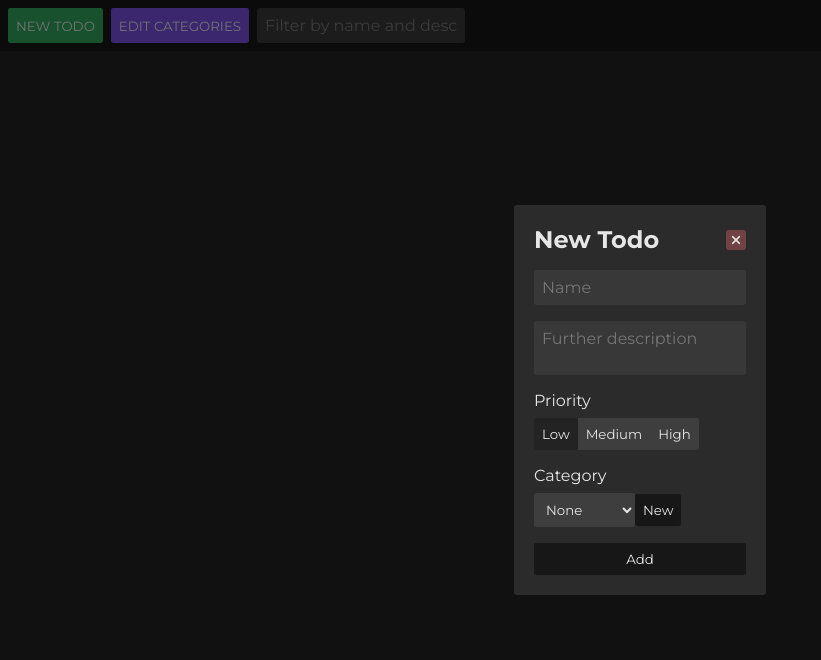
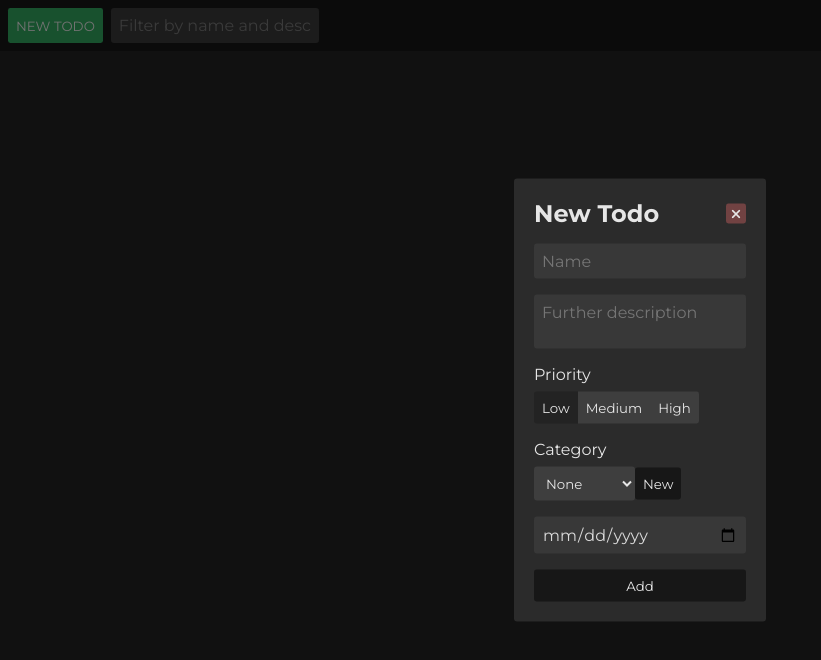
Before and after one commit to SA9102/Productivity-App, a React (Vite) app: page / in a window 1280 px wide. Both pictures are taken after a click on the button "NEW TODO". Shown: the top 660 px of the page, without its empty margins (0-821 px from the left). Built offline with nearby package versions, Linux system fonts and the light colour scheme.

Commit message:
some clean up + edit and delete buttons only appear when hovering over todo item

```diff
--- a/src/App.tsx
+++ b/src/App.tsx
@@ -5,22 +5,12 @@ import TodoList from "./components/TodoList";
 import { v4 as uuidv4 } from "uuid";
 
 import Modal from "react-modal";
+import EditCategoriesButton from "./components/EditCategoriesButton";
+import { modalStyle } from "./utils";
 
 Modal.defaultStyles.overlay.backgroundColor = "rgb(0, 0, 0, 0.5)";
 
-const customStyles = {
-  content: {
-    top: "50%",
-    left: "50%",
-    right: "auto",
-    bottom: "auto",
-    marginRight: "-50%",
-    transform: "translate(-50%, -50%)",
-    backgroundColor: "rgb(43, 43, 43)",
-    borderRadius: "0.2rem",
-    border: "none",
-  },
-};
+const customStyles = modalStyle;
 
 Modal.setAppElement("#root");
 
@@ -36,15 +26,16 @@ const App = () => {
       category: "",
       desc: "",
       priority: 1,
+      startDate: "",
       isEditing: false,
       isDone: false,
       isExpanded: false,
     };
   };
 
-  const [todoList, setTodoList] = useState<TodoItemType[]>([]);
-  const [isCreatingNewTodoItem, setIsCreatingNewTodoItem] = useState(false);
-  const [todoItem, setTodoItem] = useState<TodoItemType>(getEmptyTodoItem());
+  const [todoList, setTodoList] = useState<TodoItemType[]>([]); // The list to todo items that will be displayed
+  const [todoItem, setTodoItem] = useState<TodoItemType>(getEmptyTodoItem()); // The current todo item that is being created
+  // All the list of categories and their colours
   const [categories, setCategories] = useState({
     personal: "#ff0000",
     work: "#00ff00",
@@ -56,38 +47,39 @@ const App = () => {
   const [modalIsOpen, setIsOpen] = useState(false);
   const [filterInput, setFilterInput] = useState("");
 
-  // ---------------------------------
-  function openModal() {
+  // Modal methods
+  const openModal = () => {
     setIsOpen(true);
-  }
+  };
 
-  function afterOpenModal() {
+  const afterOpenModal = () => {
     // references are now sync'd and can be accessed.
     // subtitle.style.color = "#f00";
-  }
+  };
 
-  function closeModal() {
+  const closeModal = () => {
     setTodoItem(getEmptyTodoItem());
     setCategoryInput("");
     setIsCreatingNewCategory(false);
     setIsOpen(false);
-  }
+  };
   // ---------------------------------
 
-  const handleToggleTodoEdit = (id: string, isEditing: boolean) => {
-    let todoListCopy = [...todoList];
-    todoListCopy = todoListCopy.map((item: TodoItemType) => {
-      if (item.id === id) {
-        item.isEditing = isEditing;
-      }
-      return item;
-    });
-  };
+  // Responsible
+  // const handleToggleTodoEdit = (id: string, isEditing: boolean) => {
+  //   let todoListCopy = [...todoList];
+  //   todoListCopy = todoListCopy.map((item: TodoItemType) => {
+  //     if (item.id === id) {
+  //       item.isEditing = isEditing;
+  //     }
+  //     return item;
+  //   });
+  // };
 
+  // When 'Add' is clicked on the modal, a todo item is created.
   const handleAddTodoItem = () => {
     setTodoList([...todoList, todoItem]);
     handleResetTodoItem();
-    // }
   };
 
   const handleResetTodoItem = () => {
@@ -95,15 +87,16 @@ const App = () => {
   };
 
   // Updates a todo item
+  //
   const handleUpdateTodoItem = (id: string, todoItem: TodoItemType) => {
-    let todoListCopy = [...todoList];
-    todoListCopy = todoListCopy.map((item: TodoItemType) => {
+    setTodoList(
+      todoList.map((item: TodoItemType) => {
         if (item.id === id) {
           return todoItem;
         }
         return item;
-    });
-    setTodoList(todoListCopy);
+      })
+    );
   };
 
   // Responsible for deleting an item by its id
@@ -177,32 +170,13 @@ const App = () => {
     );
   };
 
-  // Filters todo items
-  // const filterItems = () => {
-  //   console.log("Executed");
-  //   if (filterInput.trim() === "") {
-  //     return (
-  //       <TodoList todoList={todoList} onToggleTodoEdit={handleToggleTodoEdit} />
-  //     );
-  //   } else {
-  //     let todoListFiltered = todoList.filter((item: TodoItemType) => {
-  //       return item.name === filterInput.trim().toLowerCase();
-  //     });
-  //     return (
-  //       <TodoList
-  //         todoList={todoListFiltered}
-  //         onToggleTodoEdit={handleToggleTodoEdit}
-  //       />
-  //     );
-  //   }
-  // };
-
-  const filterItems = useMemo(() => {
-    console.log("Executed");
+  // Filters todo items by text; checks their name and description.
+  // We use useMemo as we want to get the updated filtered values only when
+  // the user types in the textbox.
+  //
+  const filterByText = useMemo(() => {
     if (filterInput.trim() === "") {
-      return (
-        <TodoList todoList={todoList} onToggleTodoEdit={handleToggleTodoEdit} />
-      );
+      return <TodoList todoList={todoList} />;
     } else {
       let todoListFiltered = todoList.filter((item: TodoItemType) => {
         const filterTrimLower = filterInput.trim().toLowerCase();
@@ -211,34 +185,38 @@ const App = () => {
           item.desc.includes(filterTrimLower)
         );
       });
-      return (
-        <TodoList
-          todoList={todoListFiltered}
-          onToggleTodoEdit={handleToggleTodoEdit}
-        />
-      );
+      return <TodoList todoList={todoListFiltered} />;
     }
   }, [todoList, filterInput]);
 
+  const getCompletedItems = useMemo(() => {
     let completedItems = 0;
-  todoList.forEach((x, i) => {
+    todoList.forEach((x, _) => {
+      console.log("in for loop");
       if (x.isDone) {
         completedItems += 1;
       }
     });
+    return completedItems;
+  }, [todoList]);
 
+  const getCurrentDate = () => {
+    const date = new Date();
+    const fulldate = `${date.getFullYear()}-${
+      date.getMonth() + 1
+    }-${date.getDate()}`;
+    return fulldate;
+  };
+
+  getCurrentDate();
   return (
-    // <main>
     <>
       {/* ------------------------------------ */}
       <div className="toolbar">
-        {/* <button className="btn-ghost btn-new-todo" onClick={handleAddTodoItem}> */}
         <button onClick={openModal} className="btn-new-todo">
           NEW TODO
         </button>
-        <button onClick={openModal} className="btn-edit-cat">
-          EDIT CATEGORIES
-        </button>
+        {/* <EditCategoriesButton categories={categories} /> */}
         <input
           type="text"
           className="input"
@@ -248,7 +226,7 @@ const App = () => {
             setFilterInput(e.target.value);
           }}
         />
-        {completedItems > 0 && (
+        {getCompletedItems > 0 && (
           <button
             onClick={handleRemoveCompletedItems}
             className="btn-remove-completed"
@@ -375,7 +353,7 @@ const App = () => {
               </>
             )}
           </div>
-
+          <input type="date" name="" className="input" min={getCurrentDate()} />
           <button
             className="btn-add-item-modal"
             onClick={() => {
@@ -405,15 +383,7 @@ const App = () => {
           handleNextPriorityItem,
         }}
       >
-        {/* {filterInput.trim() === "" ? (
-          <TodoList
-            todoList={todoList}
-            onToggleTodoEdit={handleToggleTodoEdit}
-          />
-        ) : (
-          <></>
-        )} */}
-        {filterItems}
+        {filterByText}
         {/* <TodoList todoList={todoList} onToggleTodoEdit={handleToggleTodoEdit} /> */}
       </Context.Provider>
     </>
--- /dev/null
+++ b/src/components/EditCategoriesButton.tsx
@@ -0,0 +1,53 @@
+import { useState } from "react";
+import Modal from "react-modal";
+import { modalStyle } from "../utils";
+
+Modal.defaultStyles.overlay.backgroundColor = "rgb(0, 0, 0, 0.5)";
+
+const customStyles = modalStyle;
+
+const EditCategoriesButton = ({ categories }) => {
+  let subtitle;
+  const [modalIsOpen, setIsOpen] = useState(false);
+
+  // Modal methods
+  const openModal = () => {
+    setIsOpen(true);
+  };
+
+  const afterOpenModal = () => {
+    // references are now sync'd and can be accessed.
+    // subtitle.style.color = "#f00";
+  };
+
+  const closeModal = () => {
+    setIsOpen(false);
+  };
+
+  return (
+    <>
+      <button onClick={openModal} className="btn-edit-cat">
+        EDIT CATEGORIES
+      </button>
+      <Modal
+        isOpen={modalIsOpen}
+        onAfterOpen={afterOpenModal}
+        onRequestClose={closeModal}
+        style={customStyles}
+        contentLabel="Edit Categories"
+      >
+        <div className="modal-heading">
+          <h2 ref={(_subtitle) => (subtitle = _subtitle)}>Edit Categories</h2>
+          <button className="close-modal-btn" onClick={closeModal}>
+            <i className="fa-solid fa-xmark"></i>
+          </button>
+        </div>
+        {Object.keys(categories).map((categoryName: string) => {
+          return <p>{categoryName}</p>;
+        })}
+      </Modal>
+    </>
+  );
+};
+
+export default EditCategoriesButton;
--- a/src/components/TodoItem.tsx
+++ b/src/components/TodoItem.tsx
@@ -26,13 +26,12 @@ Modal.setAppElement("#root");
 
 type props = {
   item: TodoItemType;
-  onToggleTodoEdit: (arg1: string, arg2: boolean) => void;
 };
 
 const TodoItem = ({ item }: props) => {
   let subtitle;
 
-  // const [todoItem, setTodoItem] = useState<TodoItemType>({ ...item });
+  const [showButtons, setShowButtons] = useState(false);
   // This is the to-be state of the todo item, when the user is editing the item.
   // If these changes are saved, then the actual todoItem will contain these changes.
   const [modalTodoItem, setModalTodoItem] = useState<TodoItemType>({ ...item });
@@ -45,7 +44,6 @@ const TodoItem = ({ item }: props) => {
     handleNextPriorityItem,
   } = useContext(Context);
   const [modalIsOpen, setIsOpen] = useState(false);
-
   // ---------------------------------
   function openModal(e) {
     e.stopPropagation();
@@ -189,6 +187,8 @@ const TodoItem = ({ item }: props) => {
       <div
         className="todo-item"
         onClick={() => handleToggleIsDoneTodoItem(item.id)}
+        onMouseEnter={() => setShowButtons(true)}
+        onMouseLeave={() => setShowButtons(false)}
       >
         <div className="main">
           <div className="arrow-and-name">
@@ -232,6 +232,7 @@ const TodoItem = ({ item }: props) => {
               </div>
             )}
           </div>
+          {showButtons && (
             <div className="buttons">
               <button className="btn-edit-todo" onClick={(e) => openModal(e)}>
                 EDIT
@@ -243,6 +244,7 @@ const TodoItem = ({ item }: props) => {
                 DELETE
               </button>
             </div>
+          )}
         </div>
         {item.isExpanded && (
           <div className="expanded-content">
--- a/src/components/TodoList.tsx
+++ b/src/components/TodoList.tsx
@@ -5,14 +5,13 @@ import "../styles/TodoList.css";
 
 type props = {
   todoList: TodoItemType[];
-  onToggleTodoEdit: (arg1: string, arg2: boolean) => void;
 };
 
-const TodoList = ({ todoList, onToggleTodoEdit }: props) => {
+const TodoList = ({ todoList }: props) => {
   return (
     <div className="todo-list">
       {todoList.map((item: TodoItemType) => {
-        return <TodoItem key={item.id} item={item} onToggleTodoEdit={onToggleTodoEdit} />;
+        return <TodoItem key={item.id} item={item} />;
       })}
     </div>
   );
--- a/src/types/TodoItemType.ts
+++ b/src/types/TodoItemType.ts
@@ -4,6 +4,7 @@ type TodoItemType = {
   category?: string;
   desc?: string;
   priority: number;
+  startDate?: string;
   isEditing: boolean;
   isDone: boolean;
   isExpanded: boolean;
--- /dev/null
+++ b/src/utils.ts
@@ -0,0 +1,13 @@
+export const modalStyle = {
+  content: {
+    top: "50%",
+    left: "50%",
+    right: "auto",
+    bottom: "auto",
+    marginRight: "-50%",
+    transform: "translate(-50%, -50%)",
+    backgroundColor: "rgb(43, 43, 43)",
+    borderRadius: "0.2rem",
+    border: "none",
+  },
+};
```
Also changed, not shown: src/components/ModalNewTodo.tsx (deleted), 1 other file (tests, documents, lock files or other folders). Lines whose indentation alone changed are shown as unchanged.
